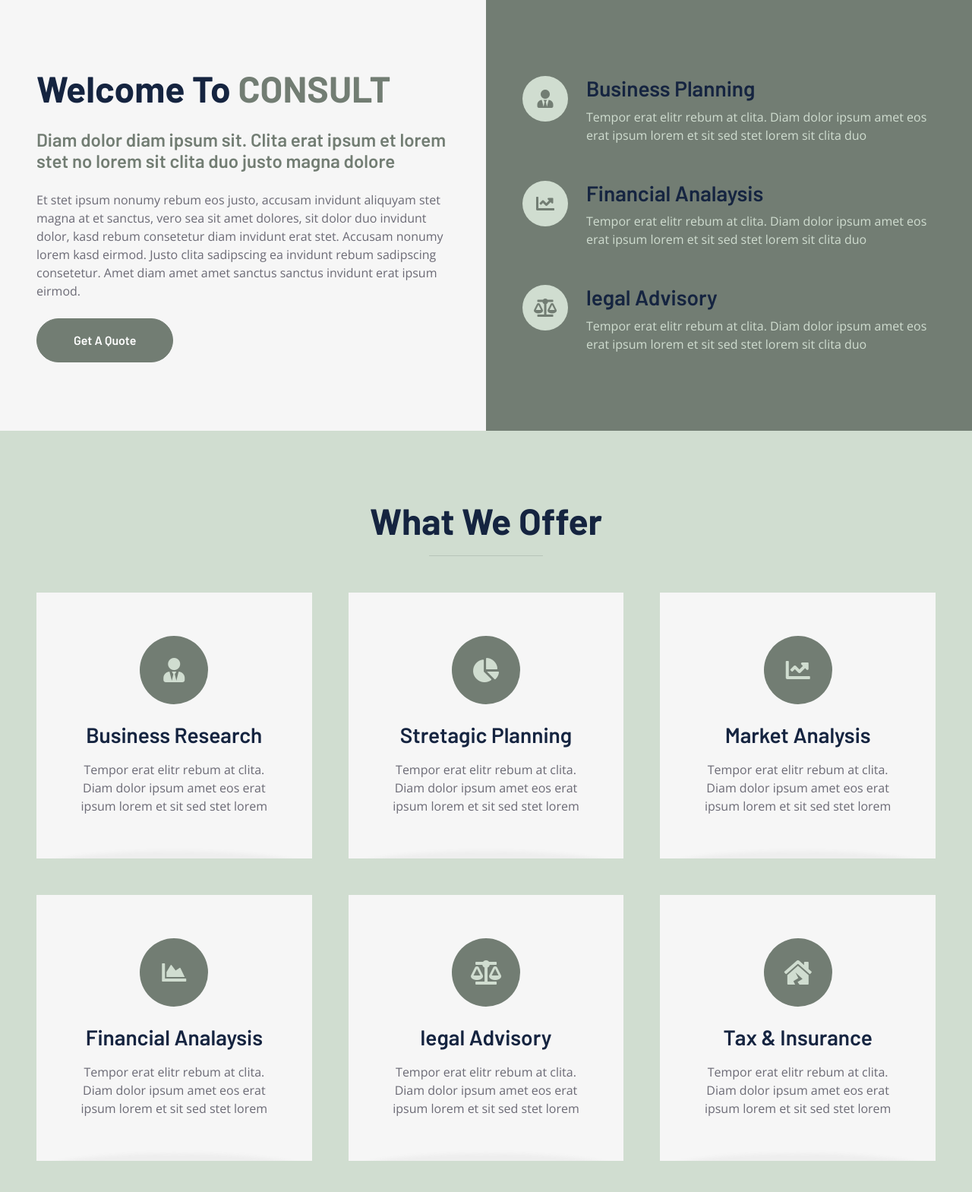
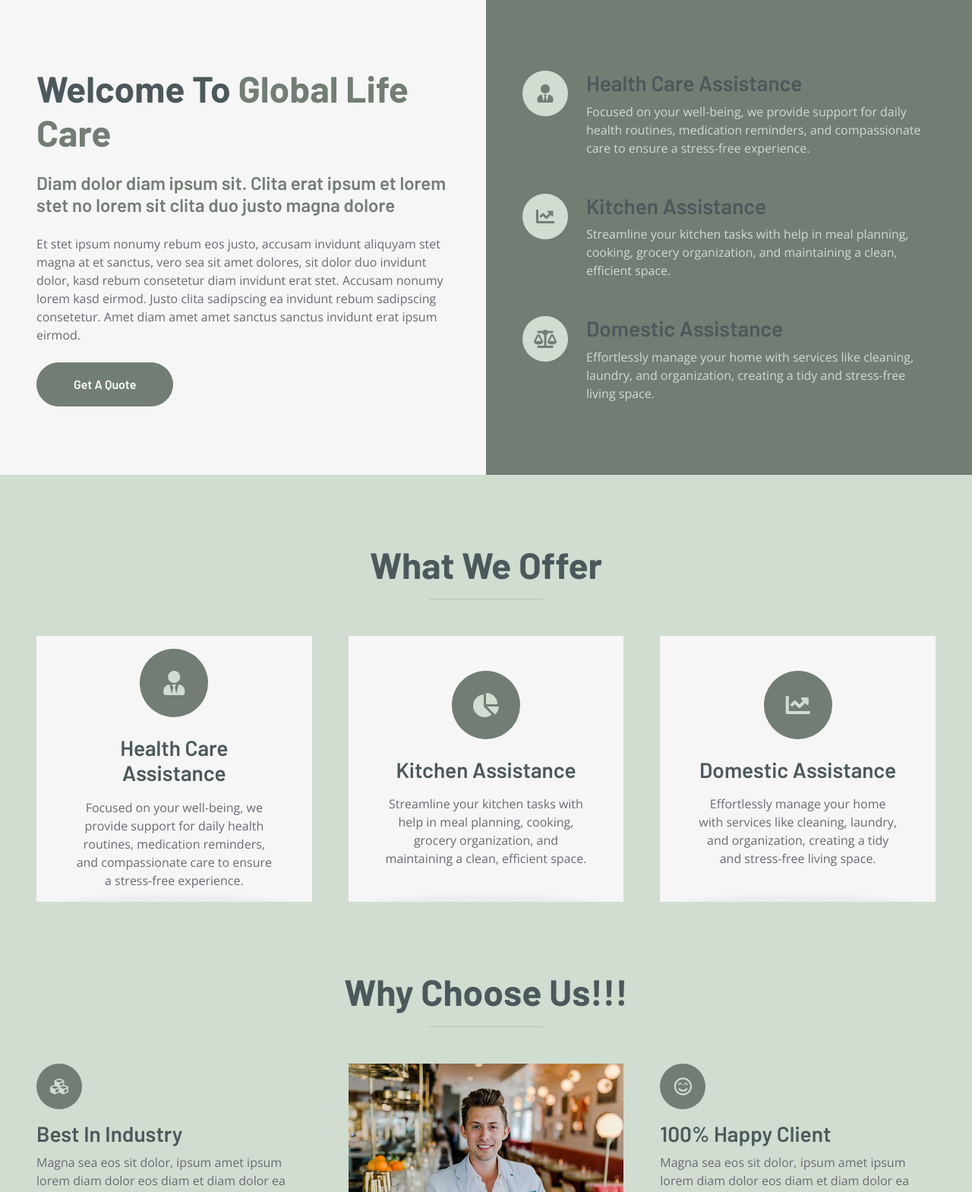
Before and after one commit to Madeworkspot/goballifecare, a plain HTML site: page index.html in a window 1280 px wide. Shown: the part 819-2388 px from the top of the page at 76% size. Drawn offline with nearby package versions, Linux system fonts and the light colour scheme.

Commit message:
changed the contents and some colors

```diff
--- a/css/style.css
+++ b/css/style.css
@@ -1,6 +1,6 @@
 /********** Template CSS **********/
 :root {
-    --primary: #997C70;
+    --primary: #1B1833;
     --secondary: #F6F6F6;
     --light: #FFFFFF;
     --dark: #182628;
@@ -26,6 +26,10 @@ h6,
 
 .pt-6 {
     padding-top: 90px;
+}
+
+.navbar-nav{
+    color: aqua;
 }
 
 .pb-6 {
--- a/index.html
+++ b/index.html
@@ -3,7 +3,7 @@
 
 <head>
     <meta charset="utf-8">
-    <title>CONSULT - Consultancy Website Template</title>
+    <title>Global Life Care Pvt Ltd</title>
     <meta content="width=device-width, initial-scale=1.0" name="viewport">
     <meta content="Free HTML Templates" name="keywords">
     <meta content="Free HTML Templates" name="description">
@@ -35,7 +35,7 @@
     <!-- Navbar Start -->
     <nav class="navbar navbar-expand-lg bg-white navbar-light shadow-sm px-5 py-3 py-lg-0">
         <a href="index.html" class="navbar-brand p-0">
-            <h1 class="m-0 text-uppercase text-primary"><i class="far fa-smile text-primary me-2"></i>global life care</h1>
+            <h1 class="m-0 text-uppercase text-primary">global life care</h1>
         </a>
         <button class="navbar-toggler" type="button" data-bs-toggle="collapse" data-bs-target="#navbarCollapse">
             <span class="navbar-toggler-icon"></span>
@@ -45,16 +45,6 @@
                 <a href="index.html" class="nav-item nav-link active">Home</a>
                 <a href="about.html" class="nav-item nav-link">About</a>
                 <a href="service.html" class="nav-item nav-link">Service</a>
-                <div class="nav-item dropdown">
-                    <div class="dropdown-menu m-0">
-                        <a href="blog.html" class="dropdown-item">Blog Grid</a>
-                        <a href="detail.html" class="dropdown-item">Blog Detail</a>
-                        <a href="feature.html" class="dropdown-item">Features</a>
-                        <a href="quote.html" class="dropdown-item">Quote Form</a>
-                        <a href="team.html" class="dropdown-item">The Team</a>
-                        <a href="testimonial.html" class="dropdown-item">Testimonial</a>
-                    </div>
-                </div>
                 <a href="contact.html" class="nav-item nav-link">Contact</a>
             </div>
         </div>
@@ -70,8 +60,8 @@
                     <img class="w-100" src="img/carousel-1.jpg" alt="Image">
                     <div class="carousel-caption d-flex flex-column align-items-center justify-content-center">
                         <div class="p-3" style="max-width: 900px;">
-                            <h5 class="text-white text-uppercase">Business Consultancy</h5>
-                            <h1 class="display-1 text-white mb-md-4">We Provide Solution On Your Business</h1>
+                            <h5 class="text-white text-uppercase">Lifestyle Assistance</h5>
+                            <h1 class="display-1 text-white mb-md-4">We Provide Assistance For Your Problems</h1>
                             <a href="" class="btn btn-primary py-md-3 px-md-5 me-3 rounded-pill">Get Quote</a>
                             <a href="" class="btn btn-secondary py-md-3 px-md-5 rounded-pill">Contact Us</a>
                         </div>
@@ -81,8 +71,8 @@
                     <img class="w-100" src="img/carousel-2.jpg" alt="Image">
                     <div class="carousel-caption d-flex flex-column align-items-center justify-content-center">
                         <div class="p-3" style="max-width: 900px;">
-                            <h5 class="text-white text-uppercase">Business Consultancy</h5>
-                            <h1 class="display-1 text-white mb-md-4">Take Our Help To Reach The Top Level</h1>
+                            <h5 class="text-white text-uppercase">Lifestyle Assistance</h5>
+                            <h1 class="display-1 text-white mb-md-4">Simplifying everyday living with care and expertise.</h1>
                             <a href="" class="btn btn-primary py-md-3 px-md-5 me-3 rounded-pill">Get Quote</a>
                             <a href="" class="btn btn-secondary py-md-3 px-md-5 rounded-pill">Contact Us</a>
                         </div>
@@ -108,7 +98,7 @@
     <div class="container-fluid bg-secondary p-0">
         <div class="row g-0">
             <div class="col-lg-6 py-6 px-5">
-                <h1 class="display-5 mb-4">Welcome To <span class="text-primary">CONSULT</span></h1>
+                <h1 class="display-5 mb-4">Welcome To <span class="text-primary">Global Life Care</span></h1>
                 <h4 class="text-primary mb-4">Diam dolor diam ipsum sit. Clita erat ipsum et lorem stet no lorem sit clita duo justo magna dolore</h4>
                 <p class="mb-4">Et stet ipsum nonumy rebum eos justo, accusam invidunt aliquyam stet magna at et sanctus, vero sea sit amet dolores, sit dolor duo invidunt dolor, kasd rebum consetetur diam invidunt erat stet. Accusam nonumy lorem kasd eirmod. Justo clita sadipscing ea invidunt rebum sadipscing consetetur. Amet diam amet amet sanctus sanctus invidunt erat ipsum eirmod.</p>
                 <a href="" class="btn btn-primary py-md-3 px-md-5 rounded-pill">Get A Quote</a>
@@ -120,8 +110,8 @@
                             <i class="fa fa-user-tie fs-4"></i>
                         </div>
                         <div class="ps-4">
-                            <h3>Business Planning</h3>
-                            <p class="mb-0">Tempor erat elitr rebum at clita. Diam dolor ipsum amet eos erat ipsum lorem et sit sed stet lorem sit clita duo</p>
+                            <h3>Health Care Assistance</h3>
+                            <p class="mb-0">Focused on your well-being, we provide support for daily health routines, medication reminders, and compassionate care to ensure a stress-free experience.</p>
                         </div>
                     </div>
                     <div class="d-flex text-white mb-5">
@@ -129,8 +119,8 @@
                             <i class="fa fa-chart-line fs-4"></i>
                         </div>
                         <div class="ps-4">
-                            <h3>Financial Analaysis</h3>
-                            <p class="mb-0">Tempor erat elitr rebum at clita. Diam dolor ipsum amet eos erat ipsum lorem et sit sed stet lorem sit clita duo</p>
+                            <h3>Kitchen Assistance</h3>
+                            <p class="mb-0">Streamline your kitchen tasks with help in meal planning, cooking, grocery organization, and maintaining a clean, efficient space.</p>
                         </div>
                     </div>
                     <div class="d-flex text-white">
@@ -138,8 +128,8 @@
                             <i class="fa fa-balance-scale fs-4"></i>
                         </div>
                         <div class="ps-4">
-                            <h3>legal Advisory</h3>
-                            <p class="mb-0">Tempor erat elitr rebum at clita. Diam dolor ipsum amet eos erat ipsum lorem et sit sed stet lorem sit clita duo</p>
+                            <h3>Domestic Assistance</h3>
+                            <p class="mb-0">Effortlessly manage your home with services like cleaning, laundry, and organization, creating a tidy and stress-free living space.</p>
                         </div>
                     </div>
                 </div>
@@ -161,8 +151,8 @@
                     <div class="d-flex align-items-center justify-content-center bg-primary text-white rounded-circle mx-auto mb-4" style="width: 90px; height: 90px;">
                         <i class="fa fa-user-tie fa-2x"></i>
                     </div>
-                    <h3 class="mb-3">Business Research</h3>
-                    <p class="mb-0">Tempor erat elitr rebum at clita. Diam dolor ipsum amet eos erat ipsum lorem et sit sed stet lorem</p>
+                    <h3 class="mb-3">Health Care Assistance</h3>
+                    <p class="mb-0">Focused on your well-being, we provide support for daily health routines, medication reminders, and compassionate care to ensure a stress-free experience.</p>
                 </div>
             </div>
             <div class="col-lg-4 col-md-6">
@@ -170,8 +160,8 @@
                     <div class="d-flex align-items-center justify-content-center bg-primary text-white rounded-circle mx-auto mb-4" style="width: 90px; height: 90px;">
                         <i class="fa fa-chart-pie fa-2x"></i>
                     </div>
-                    <h3 class="mb-3">Stretagic Planning</h3>
-                    <p class="mb-0">Tempor erat elitr rebum at clita. Diam dolor ipsum amet eos erat ipsum lorem et sit sed stet lorem</p>
+                    <h3 class="mb-3">Kitchen Assistance</h3>
+                    <p class="mb-0">Streamline your kitchen tasks with help in meal planning, cooking, grocery organization, and maintaining a clean, efficient space.</p>
                 </div>
             </div>
             <div class="col-lg-4 col-md-6">
@@ -179,35 +169,8 @@
                     <div class="d-flex align-items-center justify-content-center bg-primary text-white rounded-circle mx-auto mb-4" style="width: 90px; height: 90px;">
                         <i class="fa fa-chart-line fa-2x"></i>
                     </div>
-                    <h3 class="mb-3">Market Analysis</h3>
-                    <p class="mb-0">Tempor erat elitr rebum at clita. Diam dolor ipsum amet eos erat ipsum lorem et sit sed stet lorem</p>
-                </div>
-            </div>
-            <div class="col-lg-4 col-md-6">
-                <div class="service-item bg-secondary text-center px-5">
-                    <div class="d-flex align-items-center justify-content-center bg-primary text-white rounded-circle mx-auto mb-4" style="width: 90px; height: 90px;">
-                        <i class="fa fa-chart-area fa-2x"></i>
-                    </div>
-                    <h3 class="mb-3">Financial Analaysis</h3>
-                    <p class="mb-0">Tempor erat elitr rebum at clita. Diam dolor ipsum amet eos erat ipsum lorem et sit sed stet lorem</p>
-                </div>
-            </div>
-            <div class="col-lg-4 col-md-6">
-                <div class="service-item bg-secondary text-center px-5">
-                    <div class="d-flex align-items-center justify-content-center bg-primary text-white rounded-circle mx-auto mb-4" style="width: 90px; height: 90px;">
-                        <i class="fa fa-balance-scale fa-2x"></i>
-                    </div>
-                    <h3 class="mb-3">legal Advisory</h3>
-                    <p class="mb-0">Tempor erat elitr rebum at clita. Diam dolor ipsum amet eos erat ipsum lorem et sit sed stet lorem</p>
-                </div>
-            </div>
-            <div class="col-lg-4 col-md-6">
-                <div class="service-item bg-secondary text-center px-5">
-                    <div class="d-flex align-items-center justify-content-center bg-primary text-white rounded-circle mx-auto mb-4" style="width: 90px; height: 90px;">
-                        <i class="fa fa-house-damage fa-2x"></i>
-                    </div>
-                    <h3 class="mb-3">Tax & Insurance</h3>
-                    <p class="mb-0">Tempor erat elitr rebum at clita. Diam dolor ipsum amet eos erat ipsum lorem et sit sed stet lorem</p>
+                    <h3 class="mb-3">Domestic Assistance</h3>
+                    <p class="mb-0">Effortlessly manage your home with services like cleaning, laundry, and organization, creating a tidy and stress-free living space.</p>
                 </div>
             </div>
         </div>
```
Also changed, not shown: css/bootstrap.min.css.
